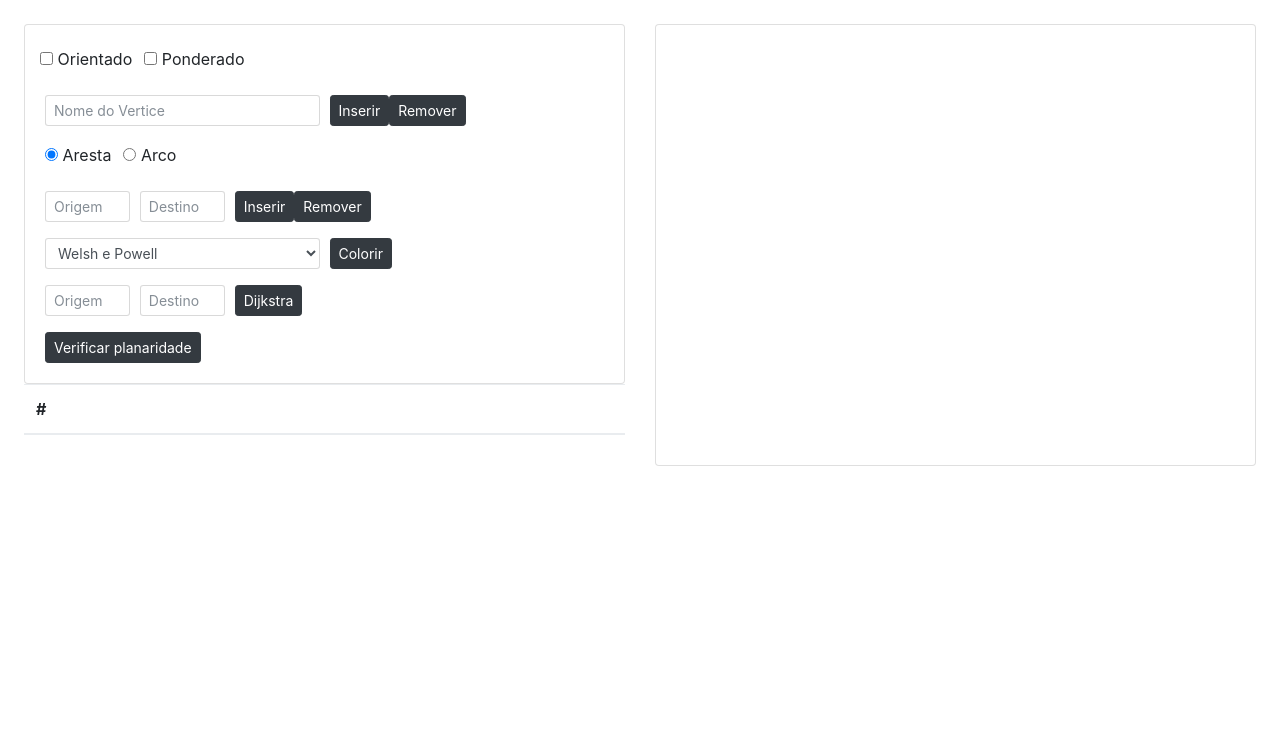
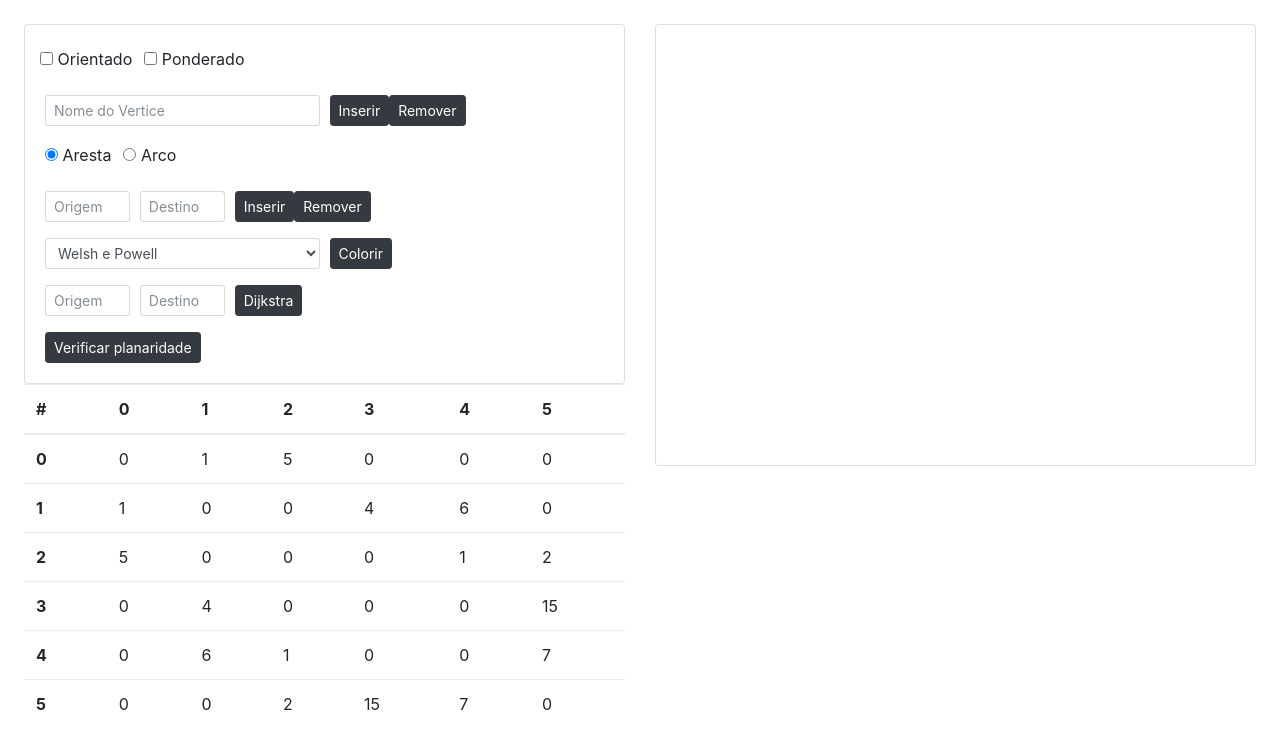
Before and after one commit to CarlinhosSousaJunior/TrabalhoGrafos, an Angular app: page / in a window 1280 px wide. Shown: the top 748 px of the page. Built offline with nearby package versions, Linux system fonts and the light colour scheme.

Commit message:
Prim na area

```diff
--- a/src/app/app.component.ts
+++ b/src/app/app.component.ts
@@ -79,22 +79,22 @@ export class AppComponent {
 
 
     //4
-    // this.grafo.inserirVertice('0');
-    // this.grafo.inserirVertice('1');
-    // this.grafo.inserirVertice('2');
-    // this.grafo.inserirVertice('3');
-    // this.grafo.inserirVertice('4');
-    // this.grafo.inserirVertice('5');
+    this.grafo.inserirVertice('0');
+    this.grafo.inserirVertice('1');
+    this.grafo.inserirVertice('2');
+    this.grafo.inserirVertice('3');
+    this.grafo.inserirVertice('4');
+    this.grafo.inserirVertice('5');
 
-    // this.grafo.inserirAresta('0', '1', 1);
-    // this.grafo.inserirAresta('0', '2', 5);
-    // this.grafo.inserirAresta('1', '4', 6);
-    // this.grafo.inserirAresta('1', '3', 4);
-    // this.grafo.inserirAresta('4', '2', 1);
+    this.grafo.inserirAresta('0', '1', 1);
+    this.grafo.inserirAresta('0', '2', 5);
+    this.grafo.inserirAresta('1', '4', 6);
+    this.grafo.inserirAresta('1', '3', 4);
+    this.grafo.inserirAresta('4', '2', 1);
 
-    // this.grafo.inserirAresta('4', '5', 7);
-    // this.grafo.inserirAresta('2', '5', 2);
-    // this.grafo.inserirAresta('5', '3', 15);
+    this.grafo.inserirAresta('4', '5', 7);
+    this.grafo.inserirAresta('2', '5', 2);
+    this.grafo.inserirAresta('5', '3', 15);
 
     // this.grafo.dSatur();
   }
@@ -157,7 +157,7 @@ export class AppComponent {
   }
 
   public aplicaPrim(){
+    this.removerSvg();
     let resultado = this.grafo.AplicaPrim(this.primOrigem.toUpperCase());
-    alert("Vetor pai - nº casas : " + resultado.join(', '));//teste
   }
 }
--- a/src/app/grafo.ts
+++ b/src/app/grafo.ts
@@ -448,7 +448,7 @@ export class Grafo {
             });
             vertice.vizinhos = array;
         });
-
+        console.log("teste");
         console.log(vertices);
 
         this.desenhaGrafo(vertices, this.isOrientado);
@@ -813,9 +813,6 @@ export class Grafo {
         var qtdVertices = this.matrizAdj.length;
         var qtdArestas = this.QuantidadeDeArestas();
         console.log("Qtd: " + qtdArestas);
-        if (qtdVertices <= 0) {
-            return "Não existe elementos no grafo";
-        }
         if (qtdVertices <= 2) {
             return "É planar";
         } else if (this.TemCicloTres()) {
@@ -831,47 +828,57 @@ export class Grafo {
     }
 
     public AplicaPrim(origem) {
-        var pai = new Array(this.matrizAdj.length);//vetor pai controle de visitas
-        var numberVertices = pai.length; //numero de vertices
-        var primeiro, menorPeso, dest;
-        /*
-        for (var i = 0; i < pai.length; i++) {
-            pai[i] = -1; //atribuindo -1 para controle de visitas
-        }
-        pai[retorna id do vertice origem] = origem;
-        //buscar numero de id do vetor buscado
-        while (1) {
-            primeiro = 1;
-            //percorre todos os vertices
-            for (var i = 0; i < numberVertices; i++) {
-                //achou vertices visitados
-                if (pai[i] != -1) {
-                    //percorrer visinhos do vertice visitado (for)
-                    //procurar menor peso
-                    for (var j = 0; j < qtd de vizinhos; j++){
-                        if (pai[caminhar com j pela lista de vertice dos vizinhos] === -1){//achou a vertice do vizinho nao visitado
-                            //substituir zero por vertice de vizinho nao vizitado
-                            if (primeiro){
-                                menorPeso = 0; //substituir zero por peso do vertice atual (vizinho)
-                                origem = i;
-                                dest = 0;//zero por indice do vizinho não visitado
-                                primeiro = 0;
-                            } else {
-                                if (menorPeso > 0) {//substituir zero por peso do vertice atual
-                                    menorPeso = 0; //substituir zero pelo peso do vertice atual
-                                    origem = i;
-                                    dest = 0; //substituir zero por indice do vertice atual
-                                }
-                            }
+        var conjuntoQ = this.V.concat([]);
+        var conjuntoV = new Array();
+        var conjuntoS = new Array();
+
+        var indiceOrigem = this.V.indexOf(origem);
+        origem = conjuntoQ.splice(indiceOrigem, 1)[0];
+        conjuntoV.push(origem);
+
+        while (conjuntoQ.length) {
+            var pesoMenor = Infinity;
+            var arestaMenor;
+            for (let vertice of conjuntoV) {
+                var indiceVert = this.V.indexOf(vertice);
+                var vizinhos = this.retornarArestas(vertice);
+                console.log(vizinhos);
+                for (let vizinho of vizinhos) {
+                    if (conjuntoQ.indexOf(this.V[vizinho]) != -1) {
+                        var peso = this.matrizAdj[indiceVert][vizinho];
+                        console.log(peso, pesoMenor);
+                        if (peso < pesoMenor) {
+                            arestaMenor = [indiceVert, vizinho, peso];
+                            pesoMenor = peso;
                         }
                     }
                 }
             }
-            if (primeiro === 1) {
-                break;
-            }
-            pai[dest] = origem; //substituir o zero pela posicao do vizinho de menor peso retornado
-        }*/
-        return pai;
+            conjuntoS.push(arestaMenor);
+            conjuntoV.push(conjuntoQ.splice(conjuntoQ.indexOf(this.V[arestaMenor[1]]), 1)[0]);
+            console.log(conjuntoS, conjuntoV);
+
+        }
+        var subgrafo = [];
+
+
+        conjuntoV.forEach(function (element) {
+            var vertice = <any>{};
+            vertice.nome = element.toString();
+            vertice.vizinhos = [];
+            subgrafo.push(vertice);
+        });
+
+        conjuntoS.forEach(function (element) {
+            subgrafo.forEach(function (e) {
+                if (e.nome == element[0]) {
+                    e.vizinhos.push(element[1].toString());
+                }
+            });
+        });
+        console.log('sub');
+        console.log(subgrafo);
+        this.desenhaGrafo(subgrafo, false);
+        return conjuntoV;
     }
 }
```
